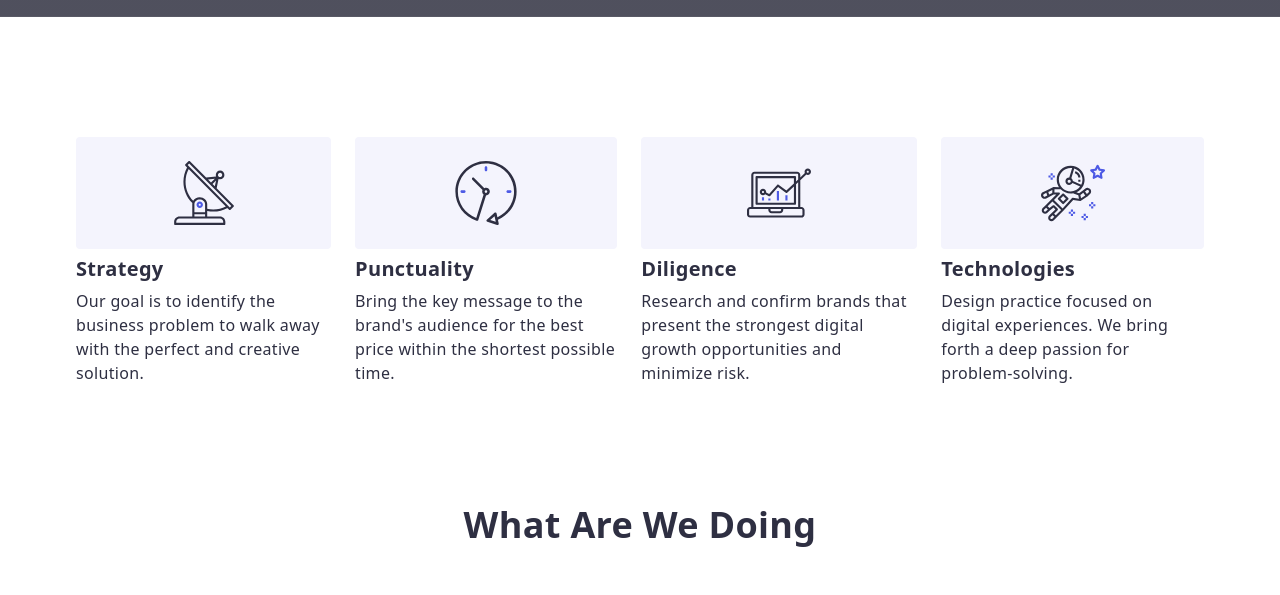
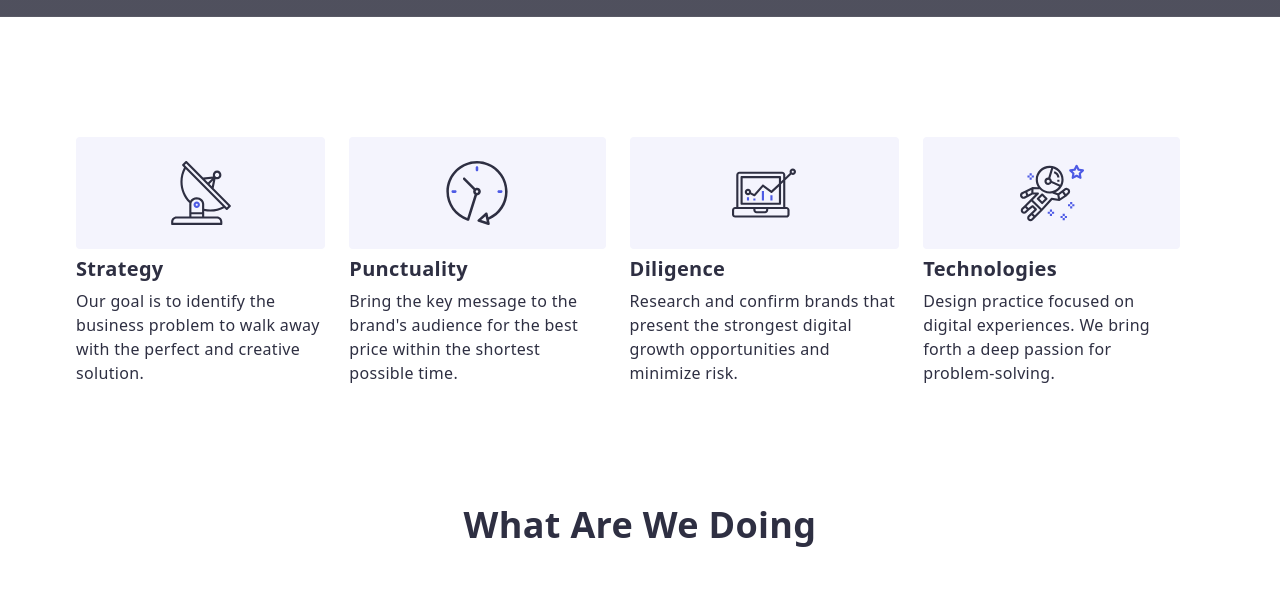
Before and after one commit to dianaboiko-png/goit-markup-hw-04, a plain HTML site: page index.html in a window 1280 px wide. Shown: the part 720-1315 px from the top of the page. Drawn offline with nearby package versions, Linux system fonts and the light colour scheme; grey boxes are pictures that could not be loaded.

Commit message:
final commit

```diff
--- a/css/styles.css
+++ b/css/styles.css
@@ -198,16 +198,8 @@ ul {
   color: var(--main-backround-color);
 }
 .footer-left {
-  display: flex;
   margin-right: 120px;
 }
-.footer-right {
-  display: flex;
-}
-
-
-
-
 
 /*Footer Social Networks Icons*/
 .social-item {
@@ -222,16 +214,8 @@ margin-right: 16px;
   display: flex;
 }
 
-/* margin-top: 12px;
-gap: 24px;
-align-items: center;
-padding: 12px 16px 36px 16px;
-justify-content: space-between;
-*/
-
-
 .footer-icons {
-  display:flex;
+  display: flex;
   width: 40px;
   height: 40px;
   padding: 8px;
@@ -241,11 +225,6 @@ justify-content: space-between;
   border-radius: 50%;
   fill: var(--main-backround-color);
 }
-
-/*
-
- align-items: center;
- justify-content: center;*/
 
 .footer-icon {
   width: 24px;
@@ -320,16 +299,12 @@ justify-content: space-between;
   margin-left: 24px;
 }
 
-.list.strenghts.item {
-flex-basis: calc((100% - 72px) / 4);
+.list-item {
+  margin-right: 24px;
+    flex-basis: calc((100%-72)/4);
 }
 
 
-/*
-.list.strenghts.item {
-  flex-basis: calc((100%-3*24)/4);
-}
-*/
 
 /*strenghts icons*/
 .strenghts-decor {
--- a/index.html
+++ b/index.html
@@ -50,7 +50,7 @@
              <div class="container">
                 <h2 class="visually-hidden">strenghts</h2>
             <ul class="list strenghts">
-                <li class="item">
+                <li class="list-item">
                     <div class="strenghts-decor">
                         <svg class="strenghts-icon" width="64" height="64">
                             <use href="./images/symbol-defs.svg#icon-antenna">
@@ -60,7 +60,7 @@
                     <h3 class="title">Strategy</h3>
                     <p>Our goal is to identify the business problem to walk away with the perfect and creative solution.</p>
                 </li>
-                <li class="item">
+                <li class="list-item">
                 <div class="strenghts-decor">
                     <svg class="strenghts-icon" width="64" height="64">
                         <use href="./images/symbol-defs.svg#icon-clock">
@@ -70,7 +70,7 @@
                     <h3 class="title">Punctuality</h3>
                     <p> Bring the key message to the brand's audience for the best price within the shortest possible time.</p>
                 </li>
-                <li class="item">
+                <li class="list-item">
                 <div class="strenghts-decor">
                     <svg class="strenghts-icon" width="64" height="64">
                         <use href="./images/symbol-defs.svg#icon-diagram">
@@ -80,7 +80,7 @@
                     <h3 class="title">Diligence</h3>
                     <p>Research and confirm brands that present the strongest digital growth opportunities and minimize risk.</p>
                 </li>
-                <li class="item">
+                <li class="list-item">
                     <div class="strenghts-decor">
                         <svg class="strenghts-icon" width="64" height="64">
                             <use href="./images/symbol-defs.svg#icon-astronaut">
@@ -334,7 +334,7 @@
         </div>
         <div class="footer-right">
             <h2 class="section-title footer-title">Social media</h2>
-            <ul class="Footer-social list">
+            <ul class="footer-social list">
                 <li class="social-item">
 <a class="footer-icons" href="">
     <svg class="footer-icon">
```
Also changed, not shown: portfolio.html (+5 -5 lines), images/symbol-defs2.svg (deleted).
